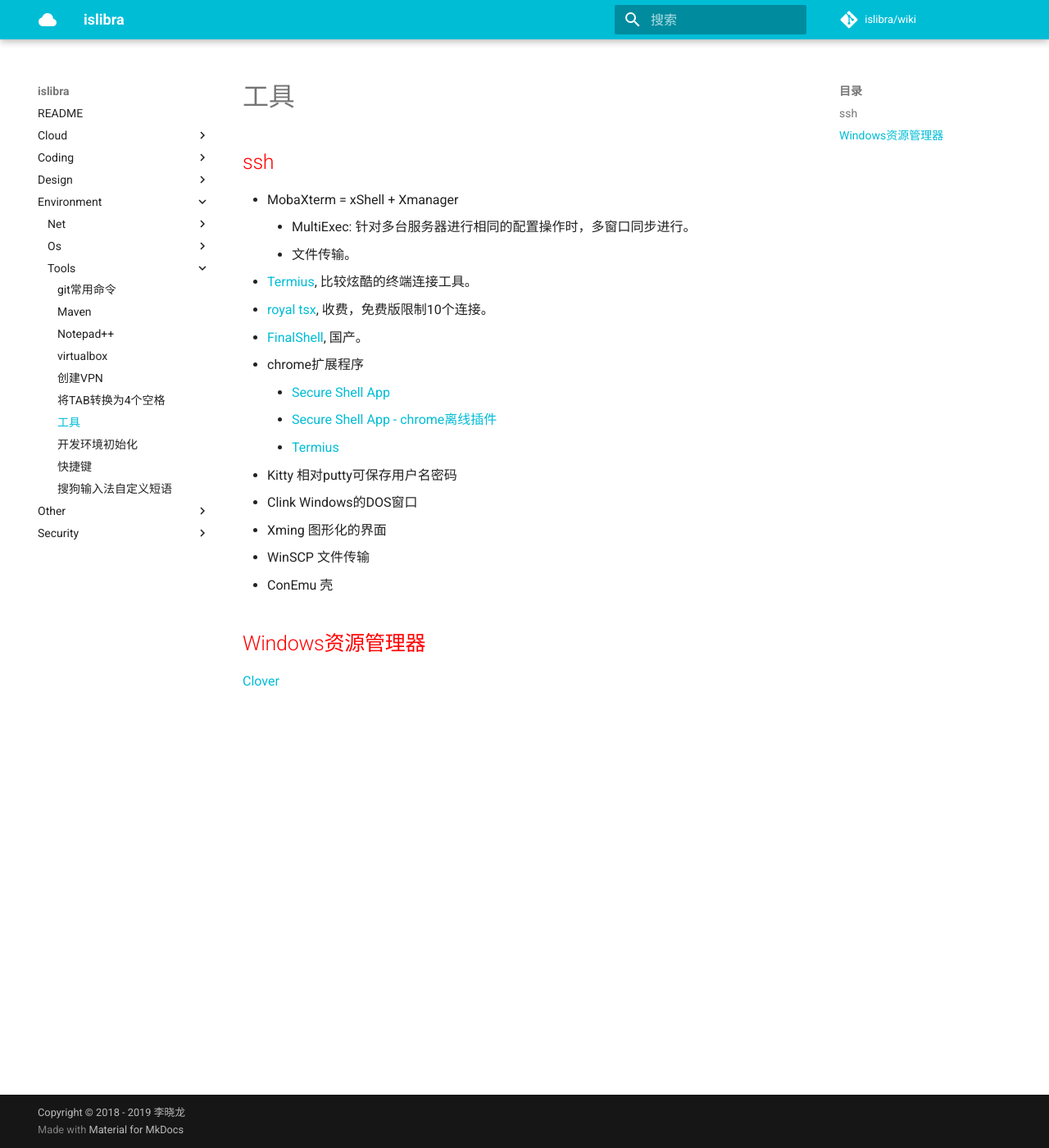
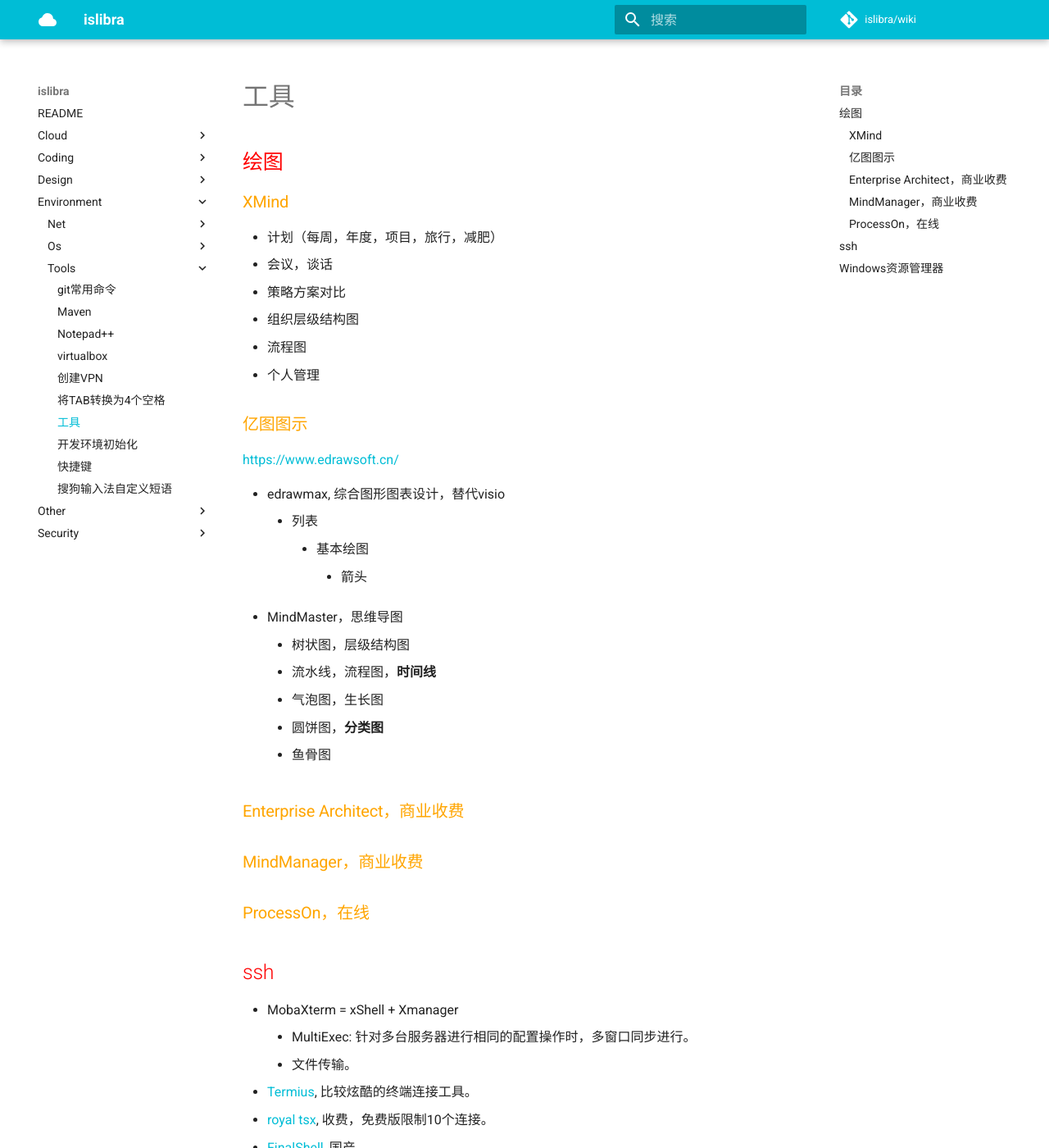
Before and after one commit to islibra/wiki, an MkDocs documentation site: the page built from docs/environment/tools/工具.md, in a window 1280 px wide and 1400 px high. Shown: the whole window at 82% size. Built offline with MkDocs 1.6.1 and Material for MkDocs 9.7.7, drawn with Linux system fonts in a browser that asks for light colours; comment, search, counter and statistics services are not loaded.

Commit message:
Update 工具.md

```diff
--- a/docs/environment/tools/工具.md
+++ b/docs/environment/tools/工具.md
@@ -1,4 +1,37 @@
 # 工具
+
+## 绘图
+
+### XMind
+
+- 计划（每周，年度，项目，旅行，减肥）
+- 会议，谈话
+- 策略方案对比
+- 组织层级结构图
+- 流程图
+- 个人管理
+
+### 亿图图示
+
+<https://www.edrawsoft.cn/>
+
+- edrawmax, 综合图形图表设计，替代visio
+    - 列表
+        - 基本绘图
+            - 箭头
+- MindMaster，思维导图
+    - 树状图，层级结构图
+    - 流水线，流程图，**时间线**
+    - 气泡图，生长图
+    - 圆饼图，**分类图**
+    - 鱼骨图
+
+### Enterprise Architect，商业收费
+
+### MindManager，商业收费
+
+### ProcessOn，在线
+
 
 ## ssh
 
```
